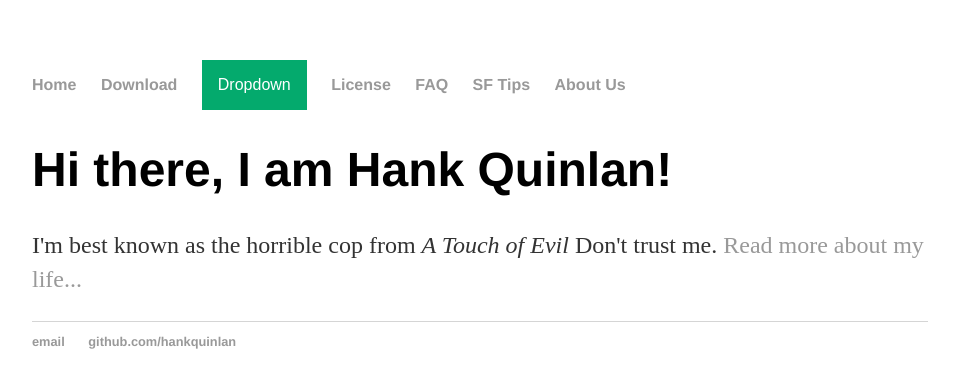
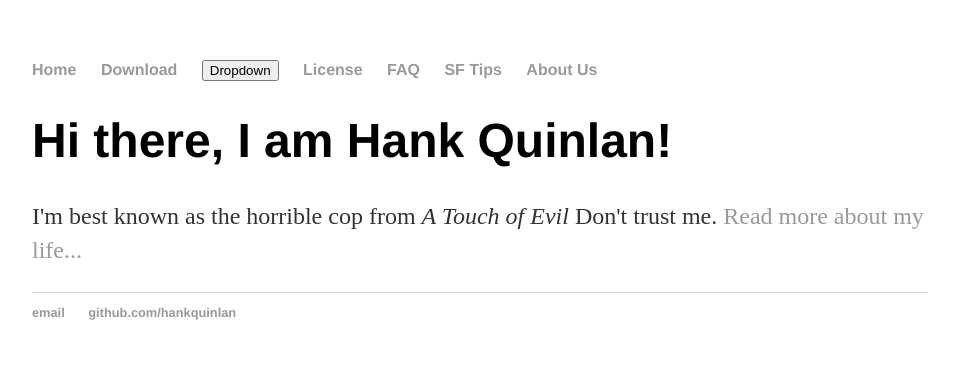
Before and after one commit to mikepaisner/Security-Zen.github.io, a Jekyll site: the page built from index.html, in a window 1280 px wide. Shown: the top 388 px of the page, without its empty margins (160-1119 px from the left). Built offline with Jekyll 4.4.1, drawn with Linux system fonts in a browser that asks for light colours.

Commit message:
Update main.css

```diff
--- a/css/main.css
+++ b/css/main.css
@@ -45,11 +45,11 @@ ul.posts li {
 
 /* Dropdown Button */
 .dropbtn {
-  background-color: #04AA6D;
+  /*background-color: #04AA6D;
   color: white;
   padding: 16px;
   font-size: 16px;
-  border: none;
+  border: none; */
 }
 
 /* The container <div> - needed to position the dropdown content */
```
